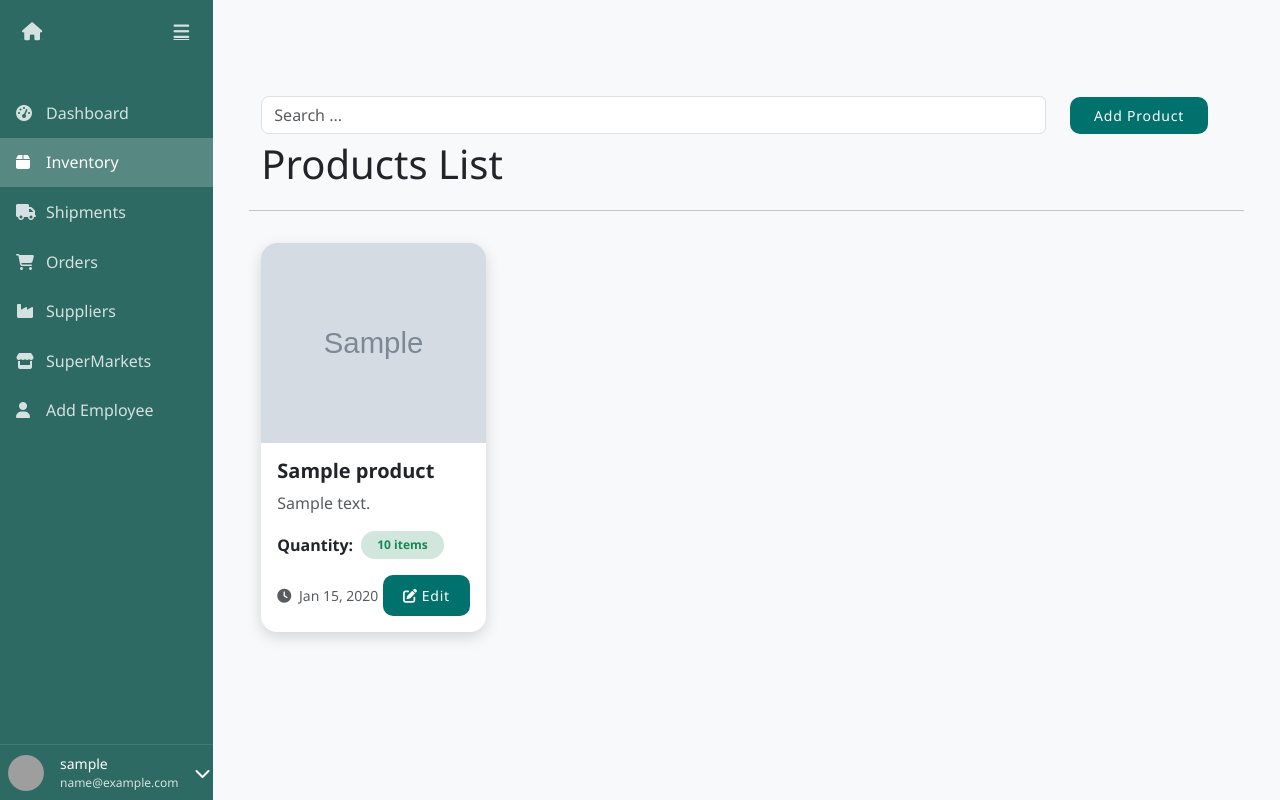
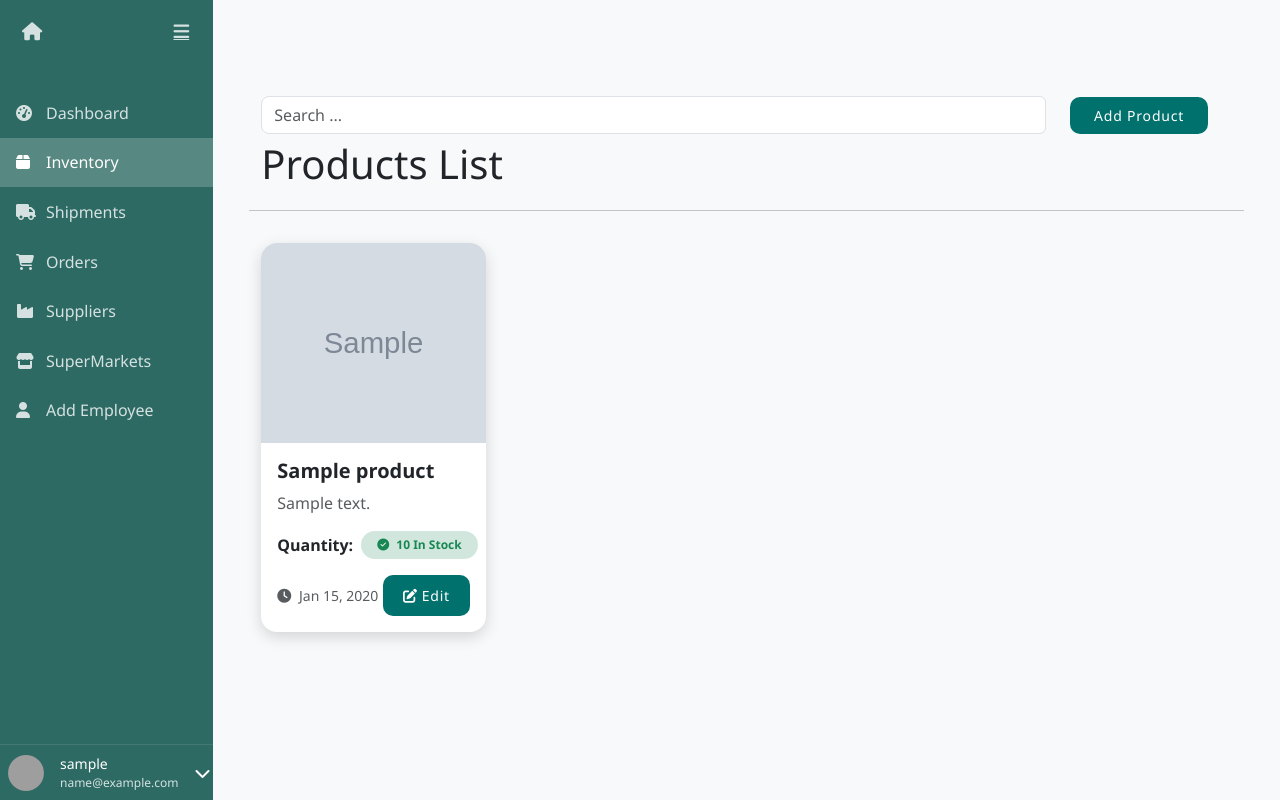
Before and after one commit to moelbanna-bot/Inventory-management-system, a Django app: page /products/ in a window 1280 px wide. Run offline with Django 5.2, Linux system fonts and the light colour scheme; a user stored in the database is signed in; tables that the repository leaves empty hold one stand-in row (values such as "Sample post"); grey boxes marked "Sample" are stand-in pictures; some libraries are stand-ins or nearby versions; grey boxes are pictures that could not be loaded.

Commit message:
feat(ui): enhance stock badges with icons and improved text clarity

```diff
--- a/templates/products/products.html
+++ b/templates/products/products.html
@@ -52,11 +52,24 @@
                                 <div class="mt-auto">
                                     <div class="d-flex align-items-center mb-3">
                                         <span class="me-2 fw-semibold">Quantity:</span>
-                                        <span class="badge {% if product.is_stock_critical %} bg-warning-subtle text-warning
-                                            {% elif not product.current_quantity %} bg-danger-subtle text-danger
-                                            {% else %} bg-success-subtle text-success {% endif %} rounded-pill px-3 py-2">
-                                            {{ product.current_quantity }} items
-                                        </span>
+
+
+                                        {% if product.is_stock_critical %}
+                                            <span class="badge bg-warning-subtle text-warning rounded-pill px-3 py-2">
+                                                <i class="fas fa-exclamation-triangle me-1"></i>
+                                                {{ product.current_quantity }} In Stock
+                                            </span>
+                                        {% elif not product.current_quantity %}
+                                            <span class="badge bg-danger-subtle text-danger rounded-pill px-3 py-2">
+                                                <i class="fas fa-times-circle me-1"></i>Out of Stock
+                                            </span>
+                                        {% else %}
+                                            <span class="badge bg-success-subtle text-success rounded-pill px-3 py-2">
+                                                <i class="fas fa-check-circle me-1"></i>
+                                                {{ product.current_quantity }} In Stock
+                                            </span>
+                                        {% endif %}
+
                                     </div>
 
                                     <div class="d-flex justify-content-between align-items-center">
```
